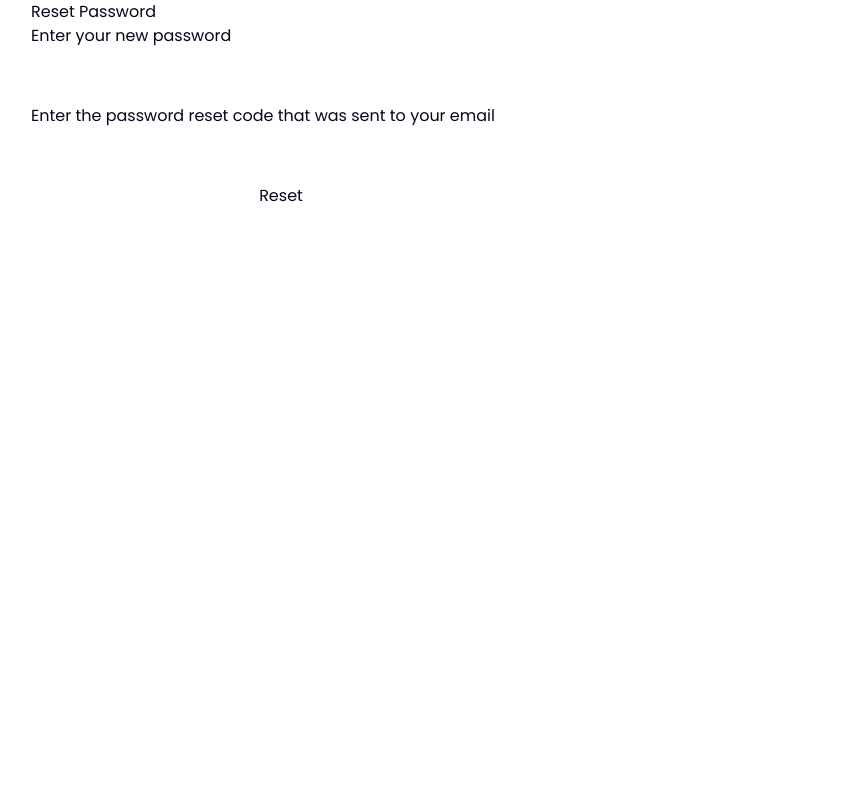
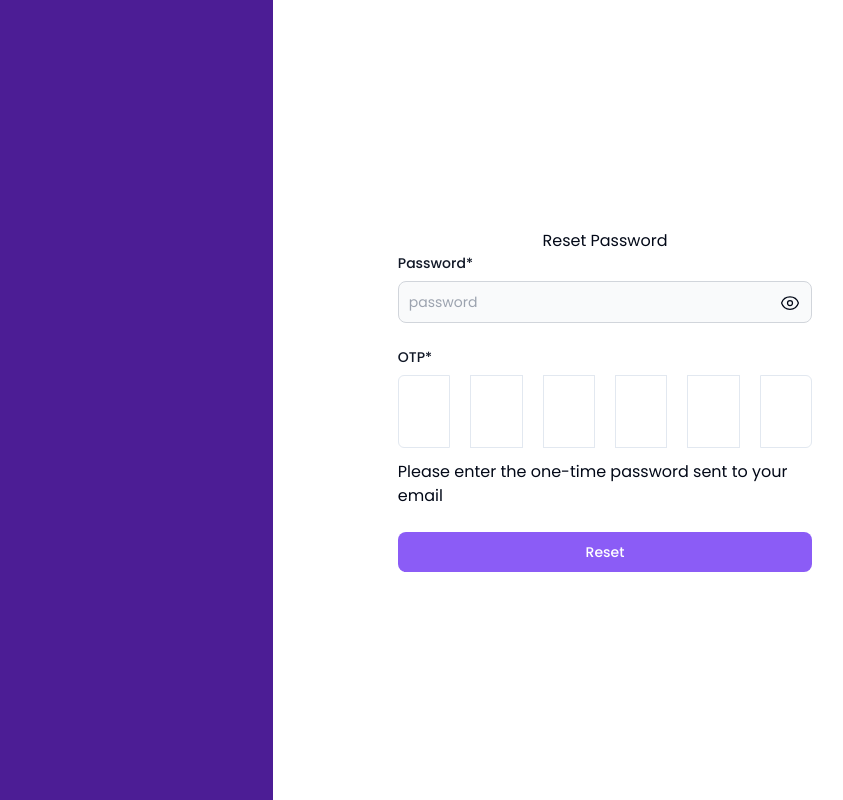
Before and after one commit to nikhea/organizelyplus, a Next.js app: page /forget-password/verify in a window 1280 px wide. Shown: the whole page, without its empty margins (359-1202 px from the left). Built offline with nearby package versions, Linux system fonts and the light colour scheme; no server answers.

Commit message:
wip: auth syling

```diff
--- a/src/app/forget-password/page.tsx
+++ b/src/app/forget-password/page.tsx
@@ -3,14 +3,31 @@ import React, { useState } from "react";
 import { useAuth, useSignIn } from "@clerk/nextjs";
 import type { NextPage } from "next";
 import { useRouter } from "next/navigation";
+import { useForm, FormProvider } from "react-hook-form";
+import { yupResolver } from "@hookform/resolvers/yup";
+import * as Yup from "yup";
+import Input from "@/components/ui/input";
 
 const ForgotPasswordPage: NextPage = () => {
   const [email, setEmail] = useState("");
   const [error, setError] = useState("");
-
+  const [isLoading, setIsLoading] = useState(false);
   const router = useRouter();
   const { isSignedIn } = useAuth();
   const { isLoaded, signIn } = useSignIn();
+
+  const methods = useForm({
+    resolver: yupResolver(validationSchema),
+    defaultValues: {
+      email: "",
+    },
+  });
+
+  const {
+    handleSubmit,
+    register,
+    formState: { errors },
+  } = methods;
 
   if (!isLoaded) {
     return null;
@@ -20,80 +37,84 @@ const ForgotPasswordPage: NextPage = () => {
     router.push("/dashboard");
   }
 
-  async function create(e: React.FormEvent) {
-    e.preventDefault();
-    await signIn
-      ?.create({
+  const onSubmit = async (data: any) => {
+    if (!isLoaded || isLoading) {
+      return;
+    }
+
+    setIsLoading(true);
+
+    try {
+      const result = await signIn?.create({
         strategy: "reset_password_email_code",
-        identifier: email,
-      })
-      .then((_) => {
+        identifier: data.email,
+      });
+
+      if (result.status === "complete") {
         setError("");
         router.push("/forget-password/verify");
-      })
-      .catch((err) => {
+      } else {
+        console.log(result);
+      }
+    } catch (err: any) {
       console.error("error", err.errors[0].longMessage);
       setError(err.errors[0].longMessage);
-      });
+    } finally {
+      setIsLoading(false);
     }
+  };
 
   return (
-    <div
-      style={{
-        margin: "auto",
-        maxWidth: "500px",
-      }}
-    >
+    <div className="grid h-screen  place-content-center  gap-4 grid-cols-1 lg:grid-cols-2">
+      <div className=" bg-violet-900 h-screen hidden lg:flex"></div>
+      <div className="p-5  rounded h-screen flex flex-col justify-center items-center ">
         <h1>Forgot Password?</h1>
+        <FormProvider {...methods}>
           <form
-        style={{
-          display: "flex",
-          flexDirection: "column",
-          gap: "1em",
-        }}
-        onSubmit={create}
+            onSubmit={handleSubmit(onSubmit)}
+            className="space-y-4 md:space-y-6 w-[70%]"
           >
             <>
-          <label htmlFor="email">Please provide your email address</label>
-          <input
+              <div>
+                <label
+                  htmlFor="email"
+                  className="block mb-2 text-sm font-medium text-gray-900"
+                >
+                  Email Address*
+                </label>
+                <Input
                   type="email"
-            placeholder="e.g john@doe.com"
-            value={email}
-            onChange={(e) => setEmail(e.target.value)}
+                  name="email*"
+                  placeholder="name@company.com"
+                  errors={errors}
+                  inputRef={register("email", { required: true })}
+                  id="email"
+                  required={true}
                 />
+              </div>
 
-          <button>Send password reset code</button>
-          {error && <p>{error}</p>}
+              <button
+                type="submit"
+                className="w-full text-white bg-violet-500 hover:bg-violet-700 font-medium rounded-lg text-sm px-5 py-2.5 text-center"
+              >
+                {isLoading ? (
+                  <p>Loading...</p>
+                ) : (
+                  <p>Send password reset code</p>
+                )}
+              </button>
+
+              {error && <p className=" text-red-500 text-sm my-3">{error}</p>}
             </>
           </form>
+        </FormProvider>
+      </div>
     </div>
   );
 };
 
 export default ForgotPasswordPage;
-// {successfulCreation && (
-//   <>
-//     <label htmlFor="password">Enter your new password</label>
-//     <input
-//       type="password"
-//       value={password}
-//       onChange={(e) => setPassword(e.target.value)}
-//     />
 
-//     <label htmlFor="password">
-//       Enter the password reset code that was sent to your email
-//     </label>
-//     <input
-//       type="text"
-//       value={code}
-//       onChange={(e) => setCode(e.target.value)}
-//     />
-
-//     <button>Reset</button>
-//     {error && <p>{error}</p>}
-//   </>
-// )}
-
-// {secondFactor && (
-//   <p>2FA is required, but this UI does not handle that</p>
-// )}
+const validationSchema = Yup.object().shape({
+  email: Yup.string().email("Invalid email").required("Email is required"),
+});
--- a/src/app/forget-password/verify/page.tsx
+++ b/src/app/forget-password/verify/page.tsx
@@ -1,16 +1,51 @@
 "use client";
-import React, { useState } from "react";
+import React, { useEffect, useState } from "react";
 import { useAuth, useSignIn } from "@clerk/nextjs";
 import type { NextPage } from "next";
 import { useRouter } from "next/navigation";
+import { useForm, FormProvider } from "react-hook-form";
+import { yupResolver } from "@hookform/resolvers/yup";
+import * as Yup from "yup";
+import { EyeIcon } from "@heroicons/react/24/outline";
+import { EyeSlashIcon } from "@heroicons/react/24/solid";
+import Input from "@/components/ui/input";
+import {
+  InputOTP,
+  InputOTPGroup,
+  InputOTPSeparator,
+  InputOTPSlot,
+} from "@/components/ui/input-otp";
 
 const ForgotPasswordPage: NextPage = () => {
   const [password, setPassword] = useState("");
+  const [error, setError] = useState("");
+  const [view, setView] = useState(true);
+  const [isLoading, setIsLoading] = useState(false);
   const [code, setCode] = useState("");
-  const [error, setError] = useState("");
   const router = useRouter();
   const { isSignedIn } = useAuth();
   const { isLoaded, signIn, setActive } = useSignIn();
+
+  const methods = useForm({
+    resolver: yupResolver(validationSchema),
+    defaultValues: {
+      code: "",
+      password: "",
+    },
+  });
+
+  const {
+    handleSubmit,
+    register,
+    setValue,
+    formState: { errors },
+  } = methods;
+
+  useEffect(() => {
+    if (code) {
+      setValue("code", code);
+    }
+  }, [code]);
 
   if (!isLoaded) {
     return null;
@@ -20,69 +55,129 @@ const ForgotPasswordPage: NextPage = () => {
     router.push("/dashboard");
   }
 
-  async function reset(e: React.FormEvent) {
-    e.preventDefault();
-    await signIn
-      ?.attemptFirstFactor({
+  const onSubmit = async (data: any) => {
+    console.log(data);
+
+    if (!isLoaded || isLoading) {
+      return;
+    }
+
+    setIsLoading(true);
+
+    try {
+      const result = await signIn?.attemptFirstFactor({
         strategy: "reset_password_email_code",
-        code,
-        password,
-      })
-      .then((result) => {
-        if (result.status === "needs_second_factor") {
+        code: data.code,
+        password: data.password,
+      });
+
+      if (result.status === "complete") {
         setError("");
-        } else if (result.status === "complete") {
-          setActive({ session: result.createdSessionId });
-          setError("");
+        router.push("/forget-password/verify");
       } else {
         console.log(result);
       }
-      })
-      .catch((err) => {
+    } catch (err: any) {
       console.error("error", err.errors[0].longMessage);
       setError(err.errors[0].longMessage);
-      });
+    } finally {
+      setIsLoading(false);
     }
+  };
+
+  console.log(errors);
 
   return (
-    <div
-      style={{
-        margin: "auto",
-        maxWidth: "500px",
-      }}
-    >
+    <div className="grid h-screen  place-content-center  gap-4 grid-cols-1 lg:grid-cols-2">
+      <div className=" bg-violet-900 h-screen hidden lg:flex"></div>
+      <div className="p-5  rounded h-screen flex flex-col justify-center items-center ">
         <h1> Reset Password</h1>
+        <FormProvider {...methods}>
           <form
-        style={{
-          display: "flex",
-          flexDirection: "column",
-          gap: "1em",
-        }}
-        onSubmit={reset}
+            onSubmit={handleSubmit(onSubmit)}
+            className="space-y-4 md:space-y-6 w-[70%]"
           >
             <>
-          <label htmlFor="password">Enter your new password</label>
-          <input
-            type="password"
-            value={password}
-            onChange={(e) => setPassword(e.target.value)}
+              <div>
+                <label
+                  htmlFor="password"
+                  className="block mb-2 text-sm font-medium text-gray-900"
+                >
+                  Password*
+                </label>
+                <div className=" relative">
+                  <Input
+                    type={view ? "password" : "text"}
+                    name="password"
+                    id="password"
+                    placeholder="password"
+                    errors={errors}
+                    inputRef={register("password", { required: true })}
+                    required={true}
                   />
 
-          <label htmlFor="password">
-            Enter the password reset code that was sent to your email
-          </label>
-          <input
-            type="text"
+                  <div
+                    className=" absolute top-3 right-3 cursor-pointer"
+                    onClick={() => setView(!view)}
+                  >
+                    {view ? (
+                      <EyeIcon className="w-[20px] hover:text-violet-500" />
+                    ) : (
+                      <EyeSlashIcon className="w-[20px] hover:text-violet-500" />
+                    )}
+                  </div>
+                </div>
+              </div>
+
+              <div>
+                <h1 className="capitalize  block mb-2 text-sm font-medium text-gray-900">
+                  OTP*
+                </h1>
+                <InputOTP
+                  maxLength={6}
+                  className="focus:outline-none focus:border-violet-500 w-full"
                   value={code}
-            onChange={(e) => setCode(e.target.value)}
-          />
+                  onChange={(value) => setCode(value)}
+                >
+                  <InputOTPGroup className="gap-5 w-full  grid-cols-3 grid lg:flex focus:outline-none focus:border-violet-500">
+                    {[...Array(6)].map((_, index) => (
+                      <InputOTPSlot
+                        key={index}
+                        index={index}
+                        className=" w-full h-[73px]    focus:outline-none focus:border-violet-500"
+                      ></InputOTPSlot>
+                    ))}
+                  </InputOTPGroup>
+                </InputOTP>
 
-          <button>Reset</button>
-          {error && <p>{error}</p>}
+                <p className="mt-3">
+                  {" "}
+                  Please enter the one-time password sent to your email
+                </p>
+              </div>
+              <button
+                type="submit"
+                className="w-full text-white bg-violet-500 hover:bg-violet-700 font-medium rounded-lg text-sm px-5 py-2.5 text-center"
+              >
+                {isLoading ? <p>Loading...</p> : <p>Reset</p>}
+              </button>
+              {error && <p className=" text-red-500 text-sm my-3">{error}</p>}
             </>
           </form>
+        </FormProvider>
+      </div>
     </div>
   );
 };
 
 export default ForgotPasswordPage;
+
+const validationSchema = Yup.object().shape({
+  code: Yup.string()
+    .required("OTP code is required")
+    .min(6, "OTP code must be exactly 6 digits")
+    .max(6, "OTP code must be exactly 6 digits"),
+  password: Yup.string()
+    .required("Password is required")
+    .min(8, "Password must be at least 8 characters"),
+});
--- a/src/app/login/page.tsx
+++ b/src/app/login/page.tsx
@@ -60,16 +60,21 @@ export default function SignInForm() {
       setIsLoading(false);
     }
   };
-
   return (
     <div className="grid h-screen  place-content-center  gap-4 grid-cols-1 lg:grid-cols-2">
       <div className=" bg-violet-900 h-screen hidden lg:flex"></div>
+
       <div className="p-5  rounded h-screen flex flex-col justify-center items-center ">
+      <h1 className="mb-4 text-2xl uppercase font-bold">Login in</h1>
+
         <SignInWithGoogle />
+
         <FormProvider {...methods}>
-          <form onSubmit={handleSubmit(onSubmit)}             className="space-y-4 md:space-y-6 w-[70%]"
->
-          <div>
+          <form
+            onSubmit={handleSubmit(onSubmit)}
+            className="space-y-4 md:space-y-6 w-[70%]"
+          >
+            <div>
               <label
                 htmlFor="email"
                 className="block mb-2 text-sm font-medium text-gray-900"
@@ -115,12 +120,10 @@ export default function SignInForm() {
                   )}
                 </div>
               </div>
-              </div>
-              <p className="text-violet-500 font-bold font-light font-light capitalize ">
-              <Link href="/forget-password">
-          forgotten password
-          </Link>
-        </p>
+            </div>
+            <p className="text-violet-500 font-bold font-light font-light capitalize ">
+              <Link href="/forget-password">forgotten password</Link>
+            </p>
             <button
               type="submit"
               className="w-full text-white bg-violet-500 hover:bg-violet-700 font-medium rounded-lg text-sm px-5 py-2.5 text-center"
@@ -130,7 +133,11 @@ export default function SignInForm() {
           </form>
         </FormProvider>
         <p className=" my-3 font-light">
-        Don’t have an account?<Link className=" text-violet-500 font-bold capitalize" href="/register">
+          Don’t have an account?
+          <Link
+            className=" text-violet-500 font-bold capitalize"
+            href="/register"
+          >
             create account
           </Link>
         </p>
--- a/src/app/page.tsx
+++ b/src/app/page.tsx
@@ -1,9 +1,12 @@
+import Layout from "@/components/Layout";
 import { Button } from "@/components/ui/button";
 
 export default function Home() {
   return (
-    <main className="flex min-h-screen flex-col items-center justify-between p-24">
-      <Button variant="outline">Hello world</Button>
-    </main>
+    <Layout>
+      <main className="flex min-h-screen flex-col items-center justify-between p-24">
+        <Button variant="outline">Hello world</Button>
+      </main>
+    </Layout>
   );
 }
--- a/src/app/register/page.tsx
+++ b/src/app/register/page.tsx
@@ -10,6 +10,8 @@ import { yupResolver } from "@hookform/resolvers/yup";
 import * as Yup from "yup";
 import Link from "next/link";
 import Input from "@/components/ui/input";
+import SignInWithGoogle from "../../components/Oauth/google";
+
 
 const RegisterPage = () => {
   const { isLoaded, signUp, setActive } = useSignUp();
@@ -64,6 +66,8 @@ const RegisterPage = () => {
 
       <div className="p-5  rounded h-screen flex flex-col justify-center items-center ">
         <h1 className="mb-4 text-2xl uppercase font-bold">Register</h1>
+        <SignInWithGoogle />
+
         <FormProvider {...methods}>
           <form
             onSubmit={handleSubmit(onSubmit)}
--- a/src/components/Layout/index.tsx
+++ b/src/components/Layout/index.tsx
@@ -1,7 +1,19 @@
 import React from "react";
+import Header from "./Header";
+import Footer from "./Footer";
 
-const index = ({}) => {
-  return <div>index</div>;
+const index = ({
+  children,
+}: Readonly<{
+  children: React.ReactNode;
+}>) => {
+  return (
+    <>
+      <Header />
+      {children}
+      <Footer />
+    </>
+  );
 };
 
 export default index;
--- a/src/components/Oauth/google.tsx
+++ b/src/components/Oauth/google.tsx
@@ -5,6 +5,7 @@ function SignInWithGoogle() {
   const { signIn } = useSignIn();
 
   const signInWith = (strategy: OAuthStrategy) => {
+    console.log("ddddddddddddd");
     return signIn?.authenticateWithRedirect({
       strategy,
       redirectUrl: "/sso-callback",
@@ -13,12 +14,43 @@ function SignInWithGoogle() {
   };
 
   return (
-    <div>
-      <button onClick={() => signInWith("oauth_google")}>
-        Sign in with Google
+    <div
+      onClick={() => signInWith("oauth_google")}
+      className=" w-[70%] mb-1 py-2.5 cursor-pointer rounded-lg hover:outline-none hover:border-violet-500"
+    >
+      <button className="border border-gray-300 w-full p-2.5 gap-2 justify-center flex items-center hover:border-violet-500   rounded-lg">
+        <GoogleIcon /> Sign in with Google
       </button>
     </div>
   );
 }
 
 export default SignInWithGoogle;
+
+const GoogleIcon = () => (
+  <svg
+    xmlns="http://www.w3.org/2000/svg"
+    x="0px"
+    y="0px"
+    width="30"
+    height="30"
+    viewBox="0 0 48 48"
+  >
+    <path
+      fill="#FFC107"
+      d="M43.611,20.083H42V20H24v8h11.303c-1.649,4.657-6.08,8-11.303,8c-6.627,0-12-5.373-12-12c0-6.627,5.373-12,12-12c3.059,0,5.842,1.154,7.961,3.039l5.657-5.657C34.046,6.053,29.268,4,24,4C12.955,4,4,12.955,4,24c0,11.045,8.955,20,20,20c11.045,0,20-8.955,20-20C44,22.659,43.862,21.35,43.611,20.083z"
+    ></path>
+    <path
+      fill="#FF3D00"
+      d="M6.306,14.691l6.571,4.819C14.655,15.108,18.961,12,24,12c3.059,0,5.842,1.154,7.961,3.039l5.657-5.657C34.046,6.053,29.268,4,24,4C16.318,4,9.656,8.337,6.306,14.691z"
+    ></path>
+    <path
+      fill="#4CAF50"
+      d="M24,44c5.166,0,9.86-1.977,13.409-5.192l-6.19-5.238C29.211,35.091,26.715,36,24,36c-5.202,0-9.619-3.317-11.283-7.946l-6.522,5.025C9.505,39.556,16.227,44,24,44z"
+    ></path>
+    <path
+      fill="#1976D2"
+      d="M43.611,20.083H42V20H24v8h11.303c-0.792,2.237-2.231,4.166-4.087,5.571c0.001-0.001,0.002-0.001,0.003-0.002l6.19,5.238C36.971,39.205,44,34,44,24C44,22.659,43.862,21.35,43.611,20.083z"
+    ></path>
+  </svg>
+);
--- a/src/components/ui/input-otp.tsx
+++ b/src/components/ui/input-otp.tsx
@@ -48,9 +48,9 @@ const InputOTPSlot = React.forwardRef<
     <div
       ref={ref}
       className={cn(
-        "relative flex h-10 w-10 items-center justify-center border-y border-r border-input text-sm transition-all first:rounded-l-md first:border-l last:rounded-r-md focus:outline-none focus:border-violet-500",
+        "relative flex h-10 w-10 items-center justify-center border-y border-r border-l border-input text-sm transition-all first:rounded-l-md first:border-l last:rounded-r-md focus:!outline-none focus:!border-violet-500",
         isActive &&
-          "z-10 ring-2 ring-ring ring-offset-background focus:outline-none focus:border-violet-500",
+          "z-10 ring-2 ring-ring ring-offset-background focus:!outline-none focus:!border-violet-500",
         className
       )}
       {...props}
```
Lines whose indentation alone changed are shown as unchanged.
